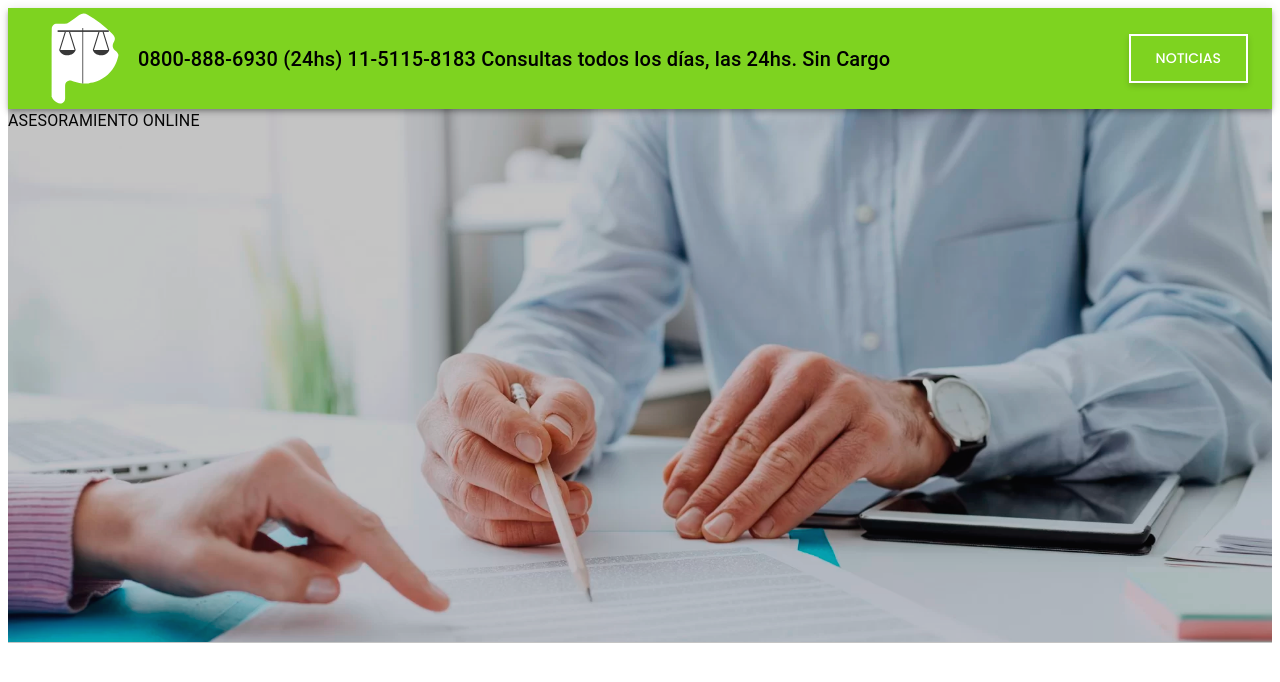
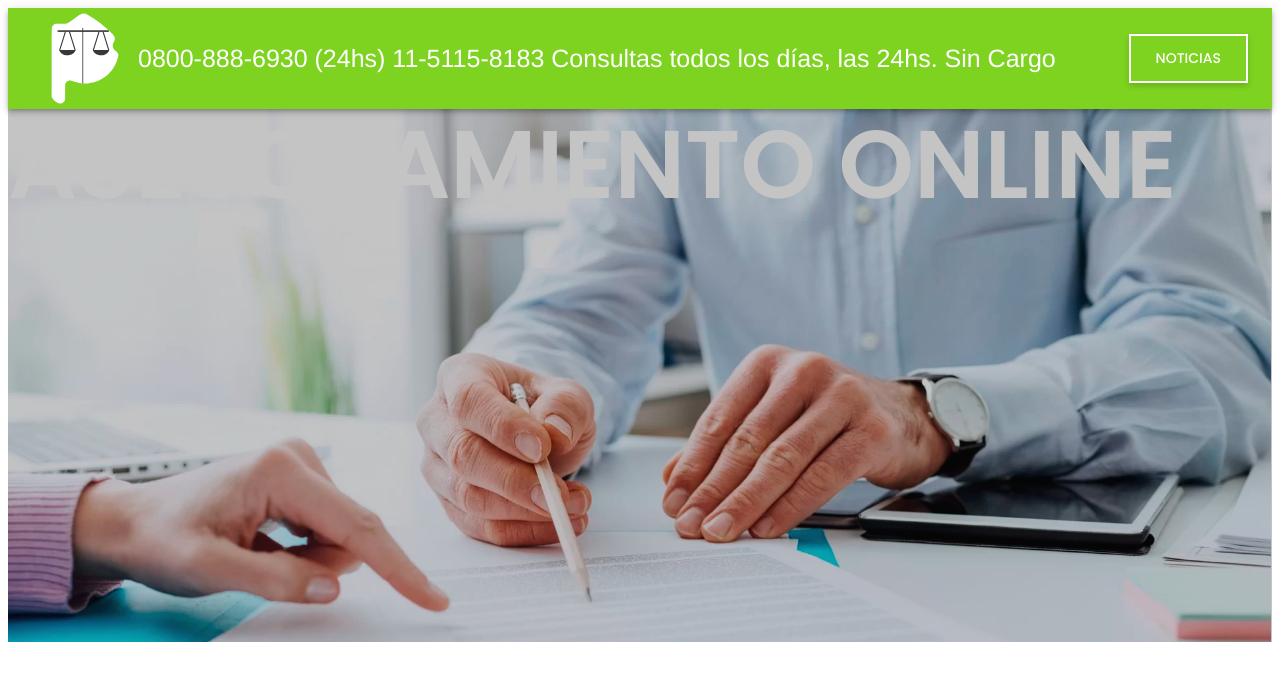
Before and after one commit to roperrott/abogados-landing, a React (Create React App) app: page / in a window 1280 px wide. Shown: the top 682 px of the page. Built offline with nearby package versions, Linux system fonts and the light colour scheme.

Commit message:
add new typogrphy

```diff
--- a/src/components/Banner/index.css
+++ b/src/components/Banner/index.css
@@ -1,7 +1,7 @@
 .banner{
     position: relative;
     width: 100%;
-    aspect-ratio: 19.06/8.05;
+    aspect-ratio: 64/27;
     background-image: url('../../assets/banner_principal.png');
     background-repeat: no-repeat;
     background-size: contain;
--- a/src/components/Banner/index.js
+++ b/src/components/Banner/index.js
@@ -1,19 +1,11 @@
-import Box from '@mui/material/Box';
-import { Typography } from '@material-ui/core';
+import { Box, Typography } from '@mui/material';
 import './index.css';
 
 
 export function Banner() {
     return(
         <Box className='banner'>
-            <Typography sx={{
-                width: '1266px',
-                height: '145px',
-                textAlign: 'left',
-                font: 'Poppins',
-                letterSpacing: '0px',
-                color: '#FFFFFF'
-                }}>
+            <Typography variant='h1' color='primary'>
                 ASESORAMIENTO ONLINE
             </Typography>
         </Box>
--- a/src/components/Header/index.js
+++ b/src/components/Header/index.js
@@ -6,7 +6,7 @@ export function Header() {
         <AppBar color='inherit' position='sticky'>
             <Toolbar>
                 <Logo/>
-                <Typography variant='h6' component='div' sx={{ flexGrow: 1 }}>
+                <Typography variant='h4' component='div' color='primary' sx={{ flexGrow: 1 }}>
                     0800-888-6930 (24hs) 11-5115-8183 Consultas todos los días, las 24hs. Sin Cargo
                 </Typography>
                 <Button variant="outlined" color='primary'>Noticias</Button>
--- a/src/components/Logo/styles.js
+++ b/src/components/Logo/styles.js
@@ -2,8 +2,6 @@ import { makeStyles } from '@material-ui/styles';
 
 export const useStyles = makeStyles({
     logo: {
-        top: '8px',
-        left: '66px',
         width: '106px',
         height: '101px',
     }
--- a/src/config/mui/MuiTheme.js
+++ b/src/config/mui/MuiTheme.js
@@ -31,7 +31,7 @@ export const Theme = createTheme({
             }
           }
         }
-      }
+      },
     },
     typography: {
       fontFamily: [
@@ -40,5 +40,12 @@ export const Theme = createTheme({
         'Arial',
         'sans-serif'
       ].join(','),
-    }
+      h1: {
+        fontWeight: 600,
+      },
+      h4: {
+        fontFamily: 'Helvetica',
+        fontSize: 25,
+      }
+    },
   });
```
